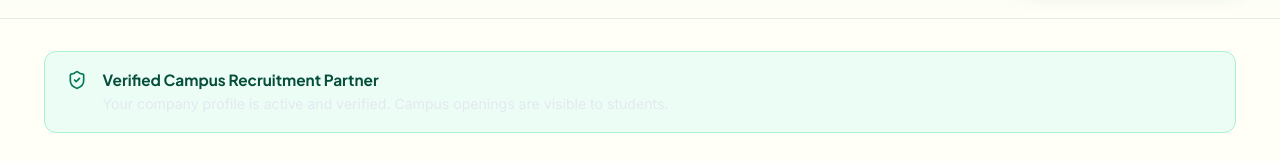
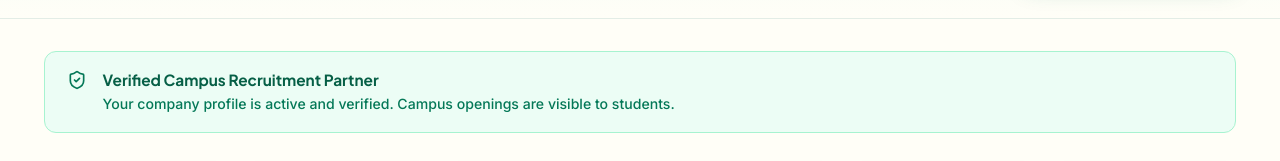
Before and after one commit to ajitkumarsaini02/smart-placement-management-system, a React (Vite) app in the folder frontend/: page /recruiter/dashboard in a window 1280 px wide. Shown: the part 186-347 px from the top of the page. Built offline with nearby package versions, Linux system fonts and the light colour scheme; no server answers; sample sign-in values are in the browser's storage.

Commit message:
fix(recruiter): improve banner text contrast and scope top banner styles

```diff
--- a/frontend/src/styles/myleading.css
+++ b/frontend/src/styles/myleading.css
@@ -42,7 +42,7 @@
   color: #FFFFFF;
 }
 
-.banner-text {
+.top-banner-inner .banner-text {
   color: #E2E8F0;
 }
 
--- a/frontend/src/styles/recruiter.css
+++ b/frontend/src/styles/recruiter.css
@@ -266,12 +266,28 @@
   color: #92400E;
 }
 
+.warning-banner .banner-title {
+  color: #92400E;
+}
+
+.warning-banner .banner-text {
+  color: #78350F;
+}
+
 .success-banner {
   background: #ECFDF5;
   border: 1px solid #A7F3D0;
   color: #065F46;
 }
 
+.success-banner .banner-title {
+  color: #065F46;
+}
+
+.success-banner .banner-text {
+  color: #047857;
+}
+
 .banner-content {
   flex: 1;
 }
@@ -286,7 +302,7 @@
   font-size: 0.88rem;
   margin: 0;
   line-height: 1.5;
-  opacity: 0.95;
+  font-weight: 500;
 }
 
 /* KPI Metrics Grid */
```
